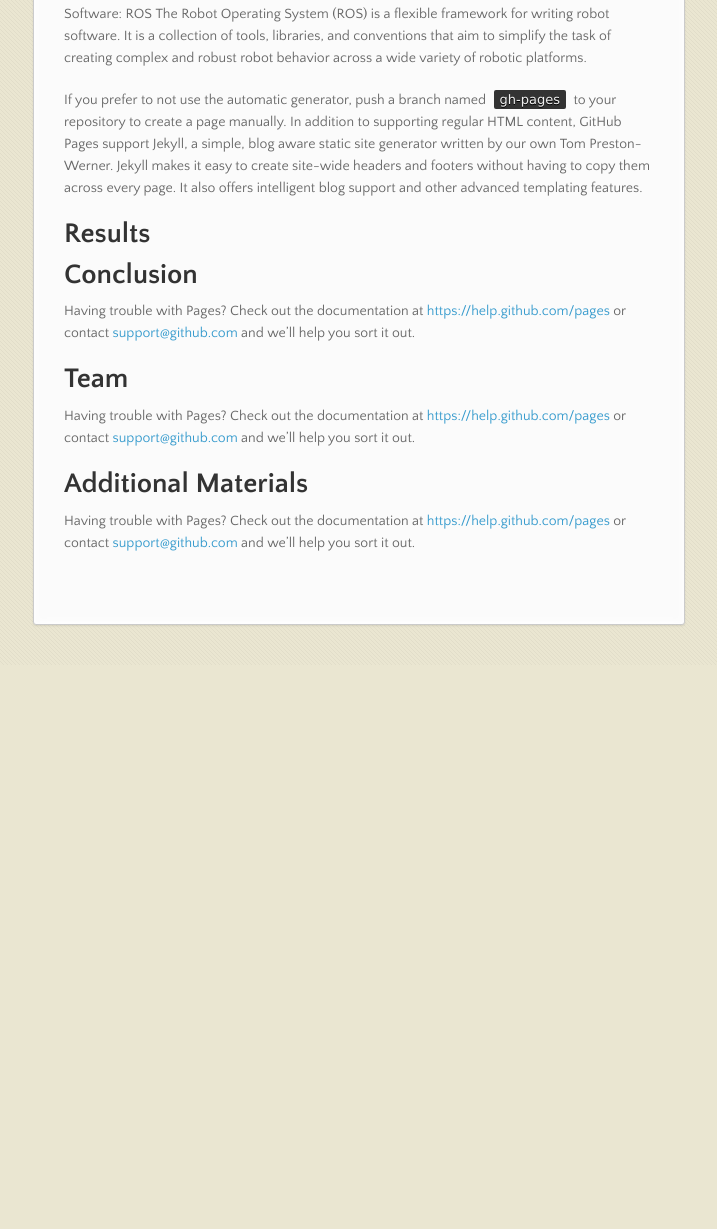
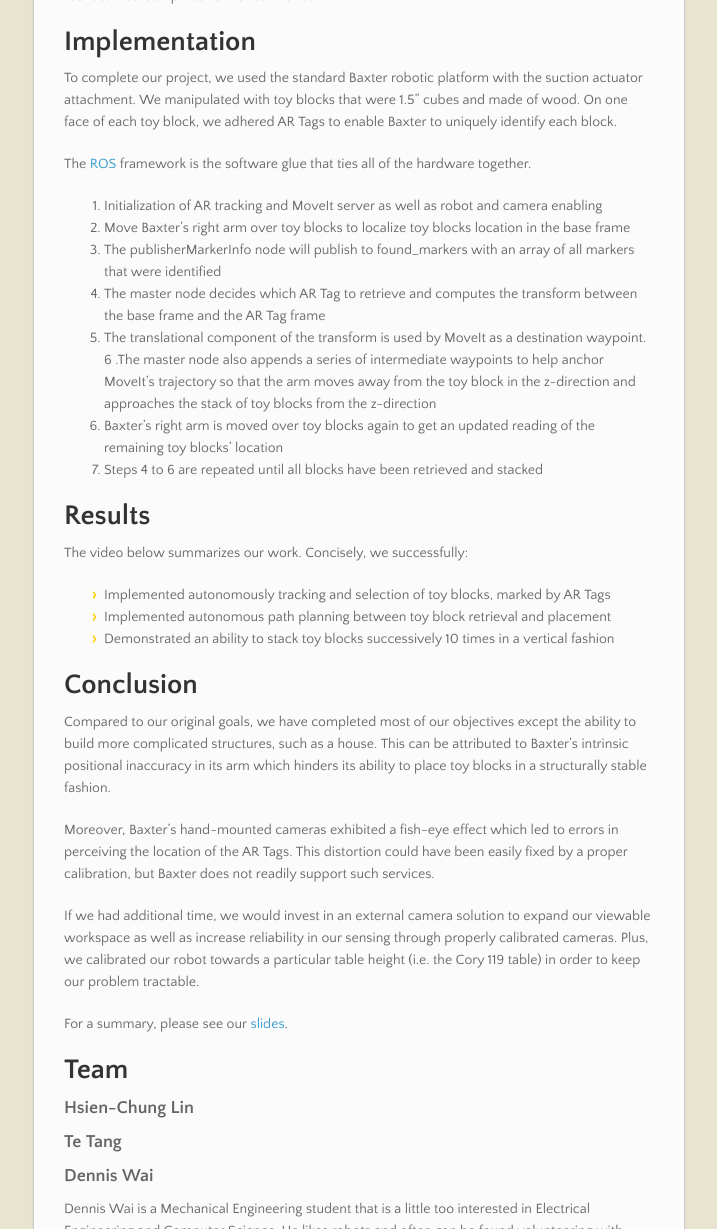
Before and after one commit to dwai213/BaxterTower, a plain HTML site: page index.html in a window 1280 px wide. Shown: the part 1571-2800 px from the top of the page, without its empty margins (282-999 px from the left). Before the commit the page ends 2236 px from the top, so only its background shows below. Drawn offline with nearby package versions, Linux system fonts and the light colour scheme.

```diff
--- a/index.html
+++ b/index.html
@@ -39,13 +39,12 @@
         <ul></ul>
       </nav>
       <section>
-        <p>Markdown reference
-Project Guidelines</p>
-
-<h1>
+        <h1>
 <a id="introduction" class="anchor" href="#introduction" aria-hidden="true"><span class="octicon octicon-link"></span></a>Introduction</h1>
 
 <p>In <strong>Baxter Builds a Tower</strong>, the end goal is to allow a <a href="http://www.rethinkrobotics.com/">Baxter robot</a> to autonomously pick up toy blocks in any desired order and then stack them vertically to create a tower.</p>
+
+<p><img src="http://ucbbaxtertower.github.io/BaxterTower/media/tower1.jpg" alt="Toy blocks being stacked"></p>
 
 <p><strong>Baxter Builds a Tower</strong> is an interesting project because it combines both robust computer vision and good kinematics/path planning for success. In our traditional mechanical engineering training, we often deal with the latter instead of the former. Therefore, <strong>Baxter Builds a Tower</strong> is a very attractive project for us because we get the rare chance to work in both realms of robotics at once. In the course of this project, we had to overcome the limitations of off the shelf computer vision packages as well as the hardware limitations in Baxter’s end effector accuracy. In later sections, we will detail how we overcame these obstacles.</p>
 
@@ -54,8 +53,8 @@ Project Guidelines</p>
 <h1>
 <a id="design" class="anchor" href="#design" aria-hidden="true"><span class="octicon octicon-link"></span></a>Design</h1>
 
-<h2>
-<a id="criterias" class="anchor" href="#criterias" aria-hidden="true"><span class="octicon octicon-link"></span></a>Criterias</h2>
+<h3>
+<a id="criterias" class="anchor" href="#criterias" aria-hidden="true"><span class="octicon octicon-link"></span></a>Criterias</h3>
 
 <ul>
 <li>Identify toy blocks through computer vision</li>
@@ -72,47 +71,66 @@ Project Guidelines</p>
 <h1>
 <a id="implementation" class="anchor" href="#implementation" aria-hidden="true"><span class="octicon octicon-link"></span></a>Implementation</h1>
 
-<p>＃System Introduction
-Hardware:
-Baxter
-Baxter is a human form and proportional robot with two 7-degree-of-freedom arms. It
-also has a good vision-guided capability to detect/recognize objects in the workspace.
-Thus, it has several nice features to implement our task.
-Building Blocks
-Building bricks are wooden, plastic or foam pieces of various shapes (square,
-cylinder,arch, triangle, etc.) and colors that are used as construction toys. In our project, it
-is the construction materials to build a house.
-ARTag
-ARTag is a fiduciary marker system to support augmented reality. It can be used to make
-it easy to make virtual objects, games, and animations appear to enter the real world. Like
-the earlier ARToolKit system, it allows for video tracking capabilities that calculate the
-real camera position and orientation relative to square physical markers in real time.</p>
+<p>To complete our project, we used the standard Baxter robotic platform with the suction actuator attachment. We manipulated with toy blocks that were 1.5” cubes and made of wood. On one face of each toy block, we adhered AR Tags to enable Baxter to uniquely identify each block.</p>
 
-<p>Software:
-ROS
-The Robot Operating System (ROS) is a flexible framework for writing robot software. It
-is a collection of tools, libraries, and conventions that aim to simplify the task of creating
-complex and robust robot behavior across a wide variety of robotic platforms.</p>
+<p>The <a href="http://www.ros.org/">ROS</a> framework is the software glue that ties all of the hardware together.</p>
 
-<p>If you prefer to not use the automatic generator, push a branch named <code>gh-pages</code> to your repository to create a page manually. In addition to supporting regular HTML content, GitHub Pages support Jekyll, a simple, blog aware static site generator written by our own Tom Preston-Werner. Jekyll makes it easy to create site-wide headers and footers without having to copy them across every page. It also offers intelligent blog support and other advanced templating features.</p>
+<ol>
+<li>Initialization of AR tracking and MoveIt server as well as robot and camera enabling</li>
+<li>Move Baxter’s right arm over toy blocks to localize toy blocks location in the base frame</li>
+<li>The publisherMarkerInfo node will publish to found_markers with an array of all markers that were identified</li>
+<li>The master node decides which AR Tag to retrieve and computes the transform between the base frame and the AR Tag frame</li>
+<li>The translational component of the transform is used by MoveIt as a destination waypoint.
+6 .The master node also appends a series of intermediate waypoints to help anchor MoveIt’s trajectory so that the arm moves away from the toy block in the z-direction and approaches the stack of toy blocks from the z-direction </li>
+<li>Baxter’s right arm is moved over toy blocks again to get an updated reading of the remaining toy blocks’ location</li>
+<li>Steps 4 to 6 are repeated until all blocks have been retrieved and stacked</li>
+</ol>
 
 <h1>
 <a id="results" class="anchor" href="#results" aria-hidden="true"><span class="octicon octicon-link"></span></a>Results</h1>
 
+<p>The video below summarizes our work. Concisely, we successfully:</p>
+
+<ul>
+<li>Implemented autonomously tracking and selection of toy blocks, marked by AR Tags</li>
+<li>Implemented autonomous path planning between toy block retrieval and placement</li>
+<li>Demonstrated an ability to stack toy blocks successively 10 times in a vertical fashion</li>
+</ul>
+
 <h1>
 <a id="conclusion" class="anchor" href="#conclusion" aria-hidden="true"><span class="octicon octicon-link"></span></a>Conclusion</h1>
 
-<p>Having trouble with Pages? Check out the documentation at <a href="https://help.github.com/pages">https://help.github.com/pages</a> or contact <a href="mailto:support@github.com">support@github.com</a> and we’ll help you sort it out.</p>
+<p>Compared to our original goals, we have completed most of our objectives except the ability to build more complicated structures, such as a house. This can be attributed to Baxter’s intrinsic positional inaccuracy in its arm which hinders its ability to place toy blocks in a structurally stable fashion.</p>
+
+<p>Moreover, Baxter’s hand-mounted cameras exhibited a fish-eye effect which led to errors in perceiving the location of the AR Tags. This distortion could have been easily fixed by a proper calibration, but Baxter does not readily support such services.</p>
+
+<p>If we had additional time, we would invest in an external camera solution to expand our viewable workspace as well as increase reliability in our sensing through properly calibrated cameras. Plus, we calibrated our robot towards a particular table height (i.e. the Cory 119 table) in order to keep our problem tractable.</p>
+
+<p>For a summary, please see our <a href="www.google.com">slides</a>.</p>
 
 <h1>
 <a id="team" class="anchor" href="#team" aria-hidden="true"><span class="octicon octicon-link"></span></a>Team</h1>
 
-<p>Having trouble with Pages? Check out the documentation at <a href="https://help.github.com/pages">https://help.github.com/pages</a> or contact <a href="mailto:support@github.com">support@github.com</a> and we’ll help you sort it out.</p>
+<h3>
+<a id="hsien-chung-lin" class="anchor" href="#hsien-chung-lin" aria-hidden="true"><span class="octicon octicon-link"></span></a>Hsien-Chung Lin</h3>
+
+<h3>
+<a id="te-tang" class="anchor" href="#te-tang" aria-hidden="true"><span class="octicon octicon-link"></span></a>Te Tang</h3>
+
+<h3>
+<a id="dennis-wai" class="anchor" href="#dennis-wai" aria-hidden="true"><span class="octicon octicon-link"></span></a>Dennis Wai</h3>
+
+<p>Dennis Wai is a Mechanical Engineering student that is a little too interested in Electrical Engineering and Computer Science. He likes robots and often can be found volunteering with <a href="pioneers.berkeley.edu">Pioneers in Engineering</a>, a student group focused on delivering robotics experience to underserved Bay Area communities. For this other interests, you can check out his <a href="denniswai.com">website</a></p>
 
 <h1>
 <a id="additional-materials" class="anchor" href="#additional-materials" aria-hidden="true"><span class="octicon octicon-link"></span></a>Additional Materials</h1>
 
-<p>Having trouble with Pages? Check out the documentation at <a href="https://help.github.com/pages">https://help.github.com/pages</a> or contact <a href="mailto:support@github.com">support@github.com</a> and we’ll help you sort it out.</p>
+<ul>
+<li>Source Code on <a href="https://github.com/ucbBaxterTower/BaxterTower">Github</a>
+</li>
+<li><a href="http://www.toysrus.com/product/index.jsp?productId=37649076&amp;cp=&amp;parentPage=search">Toy blocks</a></li>
+<li><a href="www.ros.org">ROS</a></li>
+</ul>
       </section>
       <footer>
         <p>Project maintained by <a href="https://github.com/ucbBaxterTower">ucbBaxterTower</a></p>
```
Also changed, not shown: params.json (+1 -1 lines).
